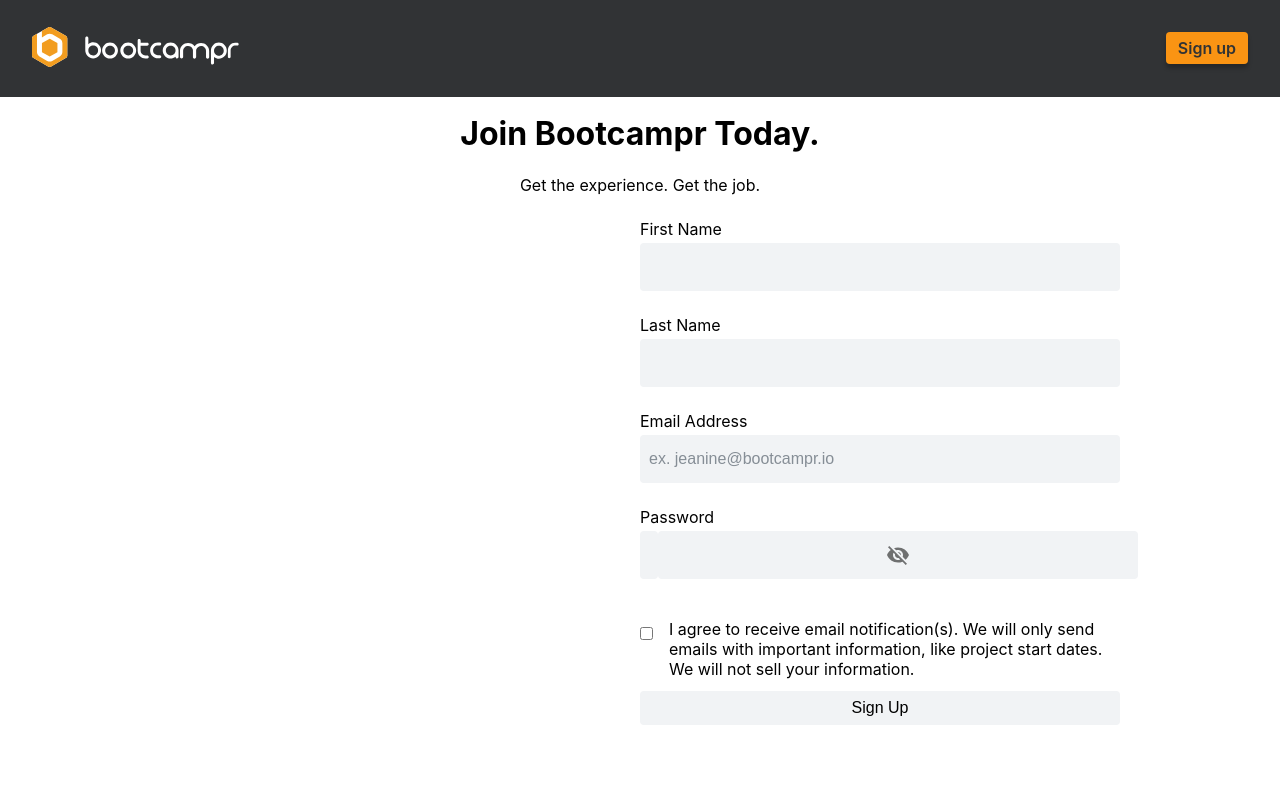
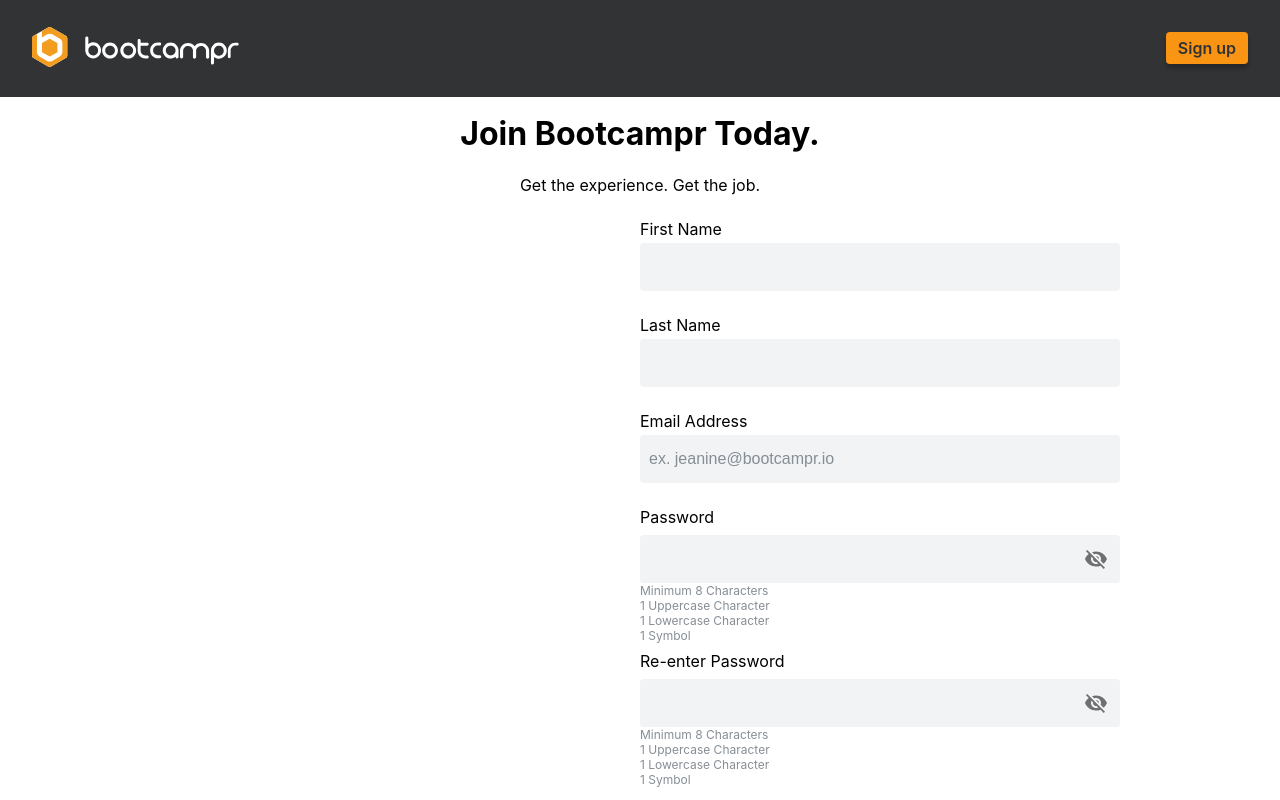
Before and after one commit to yeezick/bootcampr-assessment, a React (Create React App) app in the folder frontend/: page /sign-up in a window 1280 px wide. Shown: the top 800 px of the page. Built offline with nearby package versions, Linux system fonts and the light colour scheme; grey boxes are pictures that could not be loaded.

Commit message:
feat: implement password field component with validation

```diff
--- /dev/null
+++ b/frontend/src/components/InputField/InputField.module.scss
@@ -0,0 +1,59 @@
+// Text labels
+label.input-field {
+  display: block;
+  margin: 0.5rem 0;
+
+  & > input[type='text'],
+  & > input[type='email'] {
+    width: 100%;
+    height: 3rem;
+    border: none;
+    border-radius: 0.25rem;
+    font-size: 1rem;
+    padding: 0.5rem;
+    box-sizing: border-box;
+    background-color: #f1f3f5;
+    border: 1px solid transparent;
+
+    &::placeholder {
+      color: #868e96;
+    }
+  }
+
+  & > p {
+    margin: 0 0 0.25rem 0;
+
+    &.validation {
+      min-height: 1rem;
+      font-size: 0.85rem;
+    }
+  }
+
+  &.valid {
+    & > input[type='text'],
+    & > input[type='email'] {
+      border-color: transparent;
+    }
+
+    & > p {
+      &.validation {
+        visibility: hidden;
+        color: #40c057;
+      }
+    }
+  }
+
+  &.invalid {
+    & > input[type='text'],
+    & > input[type='email'] {
+      border-color: #fa5252;
+    }
+
+    & > p {
+      &.validation {
+        visibility: visible;
+        color: #fa5252;
+      }
+    }
+  }
+}
--- a/frontend/src/components/InputField/InputField.scss
+++ /dev/null
@@ -1,61 +0,0 @@
-// Text labels
-label {
-  display: block;
-  margin: 0.5rem 0;
-
-  & input[type='text'],
-  & input[type='email'],
-  & input[type='password'] {
-    width: 100%;
-    height: 3rem;
-    border: none;
-    border-radius: 0.25rem;
-    font-size: 1rem;
-    padding: 0.5rem;
-    box-sizing: border-box;
-    background-color: #f1f3f5;
-    border: 1px solid transparent;
-
-    &::placeholder {
-      color: #868e96;
-    }
-  }
-
-  & .password-field {
-    display: flex;
-    align-items: center;
-
-    & button {
-      width: 3rem;
-      height: 3rem;
-    }
-  }
-
-  & p {
-    margin: 0 0 0.25rem 0;
-
-    &.error-message {
-      min-height: 1rem;
-      font-size: 0.85rem;
-      visibility: hidden;
-      color: #40c057;
-    }
-  }
-
-  &.invalid {
-    & input[type='text'],
-    & input[type='email'],
-    & input[type='password'] {
-      border-color: #fa5252;
-    }
-
-    & p.error-message {
-      visibility: visible;
-      color: #fa5252;
-
-      & > span {
-        display: block;
-      }
-    }
-  }
-}
--- a/frontend/src/components/InputField/InputField.tsx
+++ b/frontend/src/components/InputField/InputField.tsx
@@ -1,5 +1,5 @@
 import React, { useEffect, useState } from 'react'
-import './InputField.scss'
+import styles from './InputField.module.scss'
 
 interface InputProps {
   label: string
@@ -11,7 +11,7 @@ interface InputProps {
 const InputField: React.FC<InputProps> = props => {
   const [errorMessage, setErrorMessage] = useState<string>('false')
   const [inputValid, setInputValid] = useState<boolean>(true)
-  const [validityState, setValidityState] = useState<boolean>(true)
+  const [validityState, setValidityState] = useState<boolean>(false)
 
   useEffect(() => {
     // Custom Validity Logic
@@ -27,7 +27,9 @@ const InputField: React.FC<InputProps> = props => {
 
   return (
     <label
-      className={inputValid ? 'valid' : 'invalid'}
+      className={`${styles['input-field']} ${
+        inputValid ? styles['valid'] : styles['invalid']
+      }`}
       htmlFor={props.identifier}
     >
       <p>{props.label}</p>
@@ -38,7 +40,7 @@ const InputField: React.FC<InputProps> = props => {
         placeholder={props.placeholder}
         onBlur={handleValidity}
       />
-      <p className='error-message'>{errorMessage}</p>
+      <p className={styles['validation']}>{errorMessage}</p>
     </label>
   )
 }
--- /dev/null
+++ b/frontend/src/components/PasswordField/PasswordField.module.scss
@@ -0,0 +1,54 @@
+// Password label & input
+label.password-field {
+  display: block;
+  margin: 0.5rem 0;
+
+  & > div.password-input-field {
+    width: 100%;
+    display: flex;
+    align-items: center;
+
+    & > input {
+      width: 100%;
+      height: 3rem;
+      border: none;
+      border-radius: 0.25rem;
+      border-top-right-radius: 0;
+      border-bottom-right-radius: 0;
+      font-size: 1rem;
+      padding: 0.5rem;
+      box-sizing: border-box;
+      background-color: #f1f3f5;
+      border: 1px solid transparent;
+    }
+
+    & > button[type='button'] {
+      width: 3rem;
+      height: 3rem;
+      border-top-left-radius: 0;
+      border-bottom-left-radius: 0;
+    }
+  }
+
+  & > p {
+    margin: 0 0 0.5rem 0;
+
+    &.validation {
+      min-height: 1rem;
+      font-size: 0.75rem;
+      color: #868e96;
+
+      & > span {
+        display: block;
+
+        &.valid {
+          color: #40c057;
+        }
+
+        &.invalid {
+          color: #fa5252;
+        }
+      }
+    }
+  }
+}
--- a/frontend/src/components/PasswordField/PasswordField.scss
+++ /dev/null
@@ -1,58 +0,0 @@
-// Text labels
-label {
-  display: block;
-  margin: 0.5rem 0;
-
-  & > div.password-field {
-    width: 100%;
-    display: flex;
-    align-items: center;
-
-    & > * {
-      height: 3rem;
-    }
-
-    & > input {
-      width: 100%;
-      border: none;
-      border-radius: 0.25rem;
-      font-size: 1rem;
-      padding: 0.5rem;
-      box-sizing: border-box;
-      background-color: #f1f3f5;
-      border: 1px solid transparent;
-    }
-
-    & > button {
-      width: 3rem;
-    }
-  }
-
-  // & p {
-  //   margin: 0 0 0.25rem 0;
-
-  //   &.error-message {
-  //     min-height: 1rem;
-  //     font-size: 0.85rem;
-  //     visibility: hidden;
-  //     color: #40c057;
-  //   }
-  // }
-
-  // &.invalid {
-  //   & input[type='text'],
-  //   & input[type='email'],
-  //   & input[type='password'] {
-  //     border-color: #fa5252;
-  //   }
-
-  //   & p.error-message {
-  //     visibility: visible;
-  //     color: #fa5252;
-
-  //     & > span {
-  //       display: block;
-  //     }
-  //   }
-  // }
-}
--- a/frontend/src/components/PasswordField/PasswordField.tsx
+++ b/frontend/src/components/PasswordField/PasswordField.tsx
@@ -2,7 +2,7 @@ import React, { useEffect, useState } from 'react'
 import IconButton from '@mui/material/IconButton'
 import VisibilityIcon from '@mui/icons-material/Visibility'
 import VisibilityOffIcon from '@mui/icons-material/VisibilityOff'
-import './PasswordField.scss'
+import styles from './PasswordField.module.scss'
 
 interface InputProps {
   label: string
@@ -10,36 +10,39 @@ interface InputProps {
   identifier: string
 }
 
+const PASSWORD_LENGTH_REGEX = /^.*(?=.{8,})/
+const PASSWORD_UPPERCASE_REGEX = /[A-Z]/
+const PASSWORD_LOWERCASE_REGEX = /[a-z]/
+const PASSWORD_SYMBOL_REGEX = /[!#$%&?@ "]/
+
 const PasswordField: React.FC<InputProps> = props => {
-  // const [errorMessage, setErrorMessage] = useState<string>('false')
-  // const [inputValid, setInputValid] = useState<boolean>(true)
-  // const [validityState, setValidityState] = useState<boolean>(true)
+  const [isValidLength, setIsValidLength] = useState(null)
+  const [isValidUppercaseCount, setIsValidUppercaseCount] = useState(null)
+  const [isValidLowercaseCount, setIsValidLowercaseCount] = useState(null)
+  const [isValidSymbolCount, setIsValidSymbolCount] = useState(null)
   const [passwordVisible, setPasswordVisible] = useState<boolean>(false)
 
   const handlePasswordVisibility = () => {
     setPasswordVisible(passwordVisible => !passwordVisible)
   }
 
-  // useEffect(() => {
-  //   // Custom Validity Logic
-  //   if (validityState) {
-  //     setErrorMessage(`'${props.label}' is required.`)
-  //   }
-  // }, [validityState])
+  const handleValidity = e => {
+    const passwordEntry = e.target.value
 
-  // const handleValidity = e => {
-  //   setValidityState(e.target.validity.valueMissing)
-  //   setInputValid(e.target.checkValidity())
-  // }
+    setIsValidLength(PASSWORD_LENGTH_REGEX.test(passwordEntry))
+    setIsValidUppercaseCount(PASSWORD_UPPERCASE_REGEX.test(passwordEntry))
+    setIsValidLowercaseCount(PASSWORD_LOWERCASE_REGEX.test(passwordEntry))
+    setIsValidSymbolCount(PASSWORD_SYMBOL_REGEX.test(passwordEntry))
+  }
 
   return (
-    <label htmlFor={props.identifier}>
+    <label htmlFor={props.identifier} className={styles['password-field']}>
       <p>{props.label}</p>
-      <div className='password-field'>
+      <div className={styles['password-input-field']}>
         <input
           id={props.identifier}
           type={passwordVisible ? 'text' : 'password'}
-          pattern='^.*(?=.{8,})(?=.*[a-zA-Z])(?=.*\d)(?=.*[!#$%&? "]).*$'
+          onBlur={handleValidity}
           required
         />
         <IconButton
@@ -50,15 +53,39 @@ const PasswordField: React.FC<InputProps> = props => {
           {passwordVisible ? <VisibilityIcon /> : <VisibilityOffIcon />}
         </IconButton>
       </div>
-      <p className='password-error-message error-message'>
-        <span className='password-length-validity'>Minimum 8 Characters</span>
-        <span className='password-uppercase-validity'>
+      <p className={styles['validation']}>
+        <span
+          className={
+            isValidLength !== null &&
+            (isValidLength ? styles['valid'] : styles['invalid'])
+          }
+        >
+          Minimum 8 Characters
+        </span>
+        <span
+          className={
+            isValidUppercaseCount !== null &&
+            (isValidUppercaseCount ? styles['valid'] : styles['invalid'])
+          }
+        >
           1 Uppercase Character
         </span>
-        <span className='password-lowercase-validity'>
+        <span
+          className={
+            isValidLowercaseCount !== null &&
+            (isValidLowercaseCount ? styles['valid'] : styles['invalid'])
+          }
+        >
           1 Lowercase Character
         </span>
-        <span className='password-symbol-validity'>1 Symbol</span>
+        <span
+          className={
+            isValidSymbolCount !== null &&
+            (isValidSymbolCount ? styles['valid'] : styles['invalid'])
+          }
+        >
+          1 Symbol
+        </span>
       </p>
     </label>
   )
--- a/frontend/src/screens/SignUp/Sign-Up.tsx
+++ b/frontend/src/screens/SignUp/Sign-Up.tsx
@@ -48,6 +48,11 @@ export const SignUp: React.FC = () => {
               label={'Password'}
               identifier={'password'}
             />
+            <PasswordField
+              type={'password'}
+              label={'Re-enter Password'}
+              identifier={'confirm-password'}
+            />
 
             {/* <label htmlFor='confirm-password'>
               <p>Re-enter Password</p>
```
